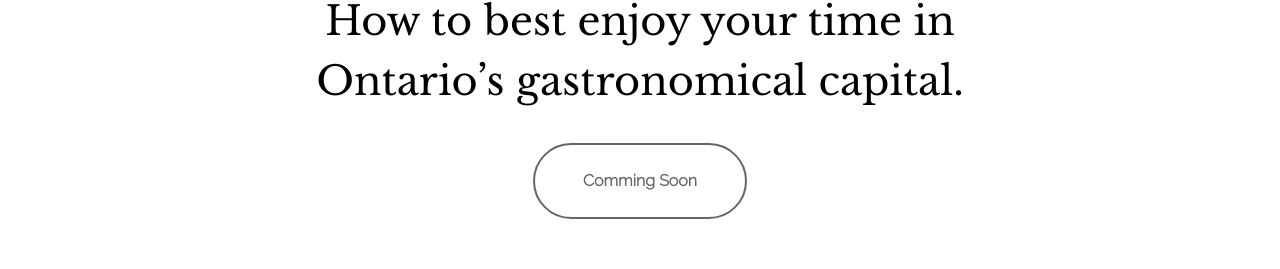
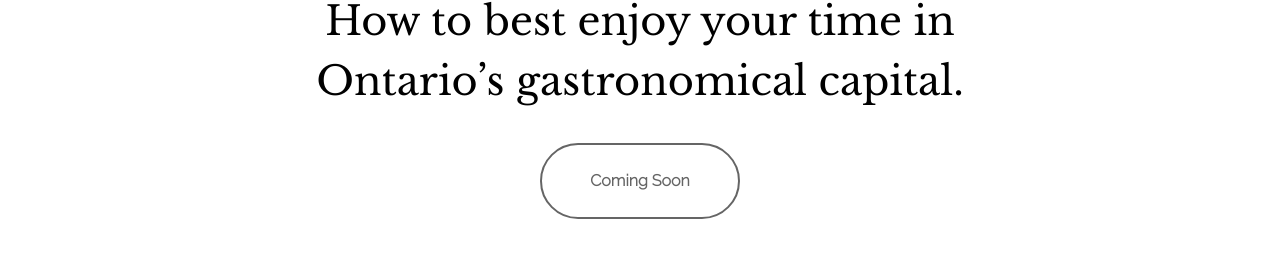
Before and after one commit to Jam52/the-edward, a React (Create React App) app: page /#/ in a window 1280 px wide. Shown: the part 4023-4292 px from the top of the page. Built offline with nearby package versions, Linux system fonts and the light colour scheme.

Commit message:
Fix small spelling error

```diff
--- a/src/views/LandingPage/LandingPage.js
+++ b/src/views/LandingPage/LandingPage.js
@@ -194,7 +194,7 @@ const LandingPage = () => {
               <p className="explore__main">
                 How to best enjoy your time in Ontario’s gastronomical capital.
               </p>
-              <p className="btn btn--disabled">Comming Soon</p>
+              <p className="btn btn--disabled">Coming Soon</p>
             </div>
           </FadeInTransition>
         </section>
--- a/src/views/RoomsPages/HousePage/HousePage.js
+++ b/src/views/RoomsPages/HousePage/HousePage.js
@@ -113,7 +113,7 @@ const HousePage = () => {
             <p className="explore__main">
               How to best enjoy your time in Ontario’s gastronomical capital.
             </p>
-            <p className="btn btn--disabled">Comming Soon</p>
+            <p className="btn btn--disabled">Coming Soon</p>
           </div>
         </FadeInTransition>
       </section>
--- a/src/views/RoomsPages/LoftPage/LoftPage.js
+++ b/src/views/RoomsPages/LoftPage/LoftPage.js
@@ -118,7 +118,7 @@ const HousePage = () => {
             <p className="explore__main">
               How to best enjoy your time in Ontario’s gastronomical capital.
             </p>
-            <p className="btn btn--disabled">Comming Soon</p>
+            <p className="btn btn--disabled">Coming Soon</p>
           </div>
         </FadeInTransition>
       </section>
```
